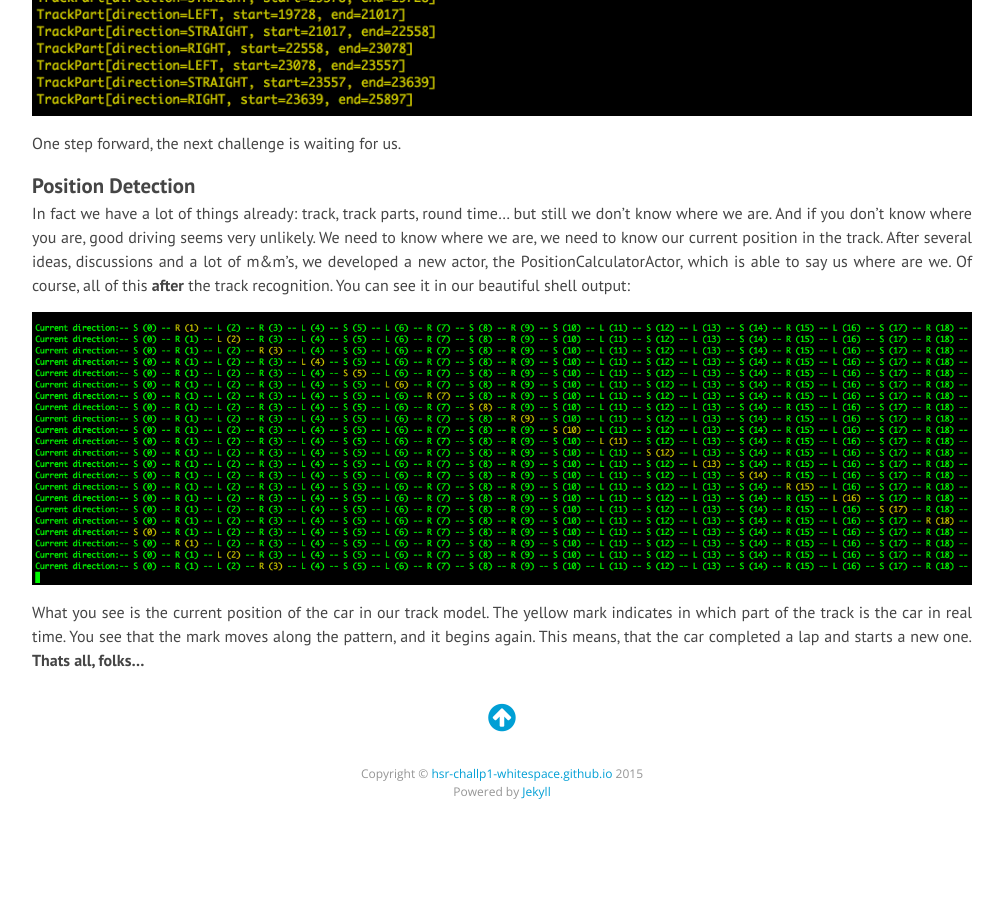
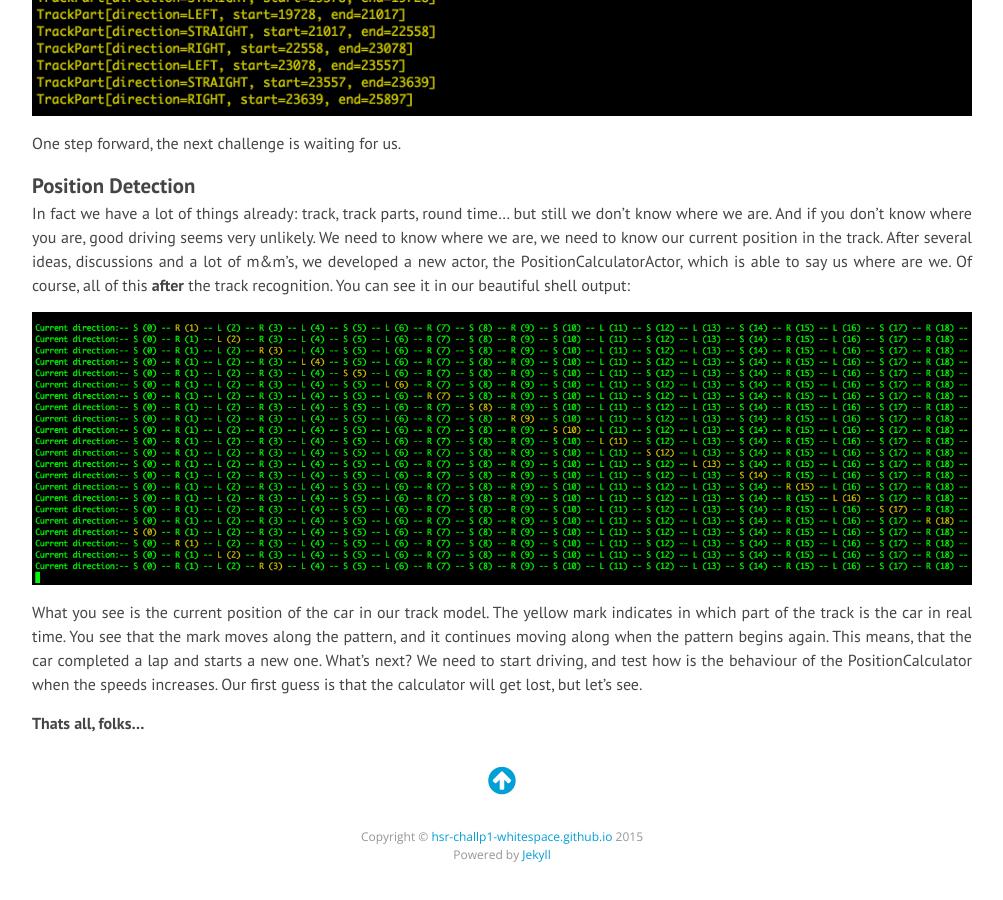
Before and after one commit to HSR-ChallP1-Whitespace/hsr-challp1-whitespace.github.io, a Jekyll site: the page built from _posts/2015-10-18-position.md, in a window 1280 px wide and 900 px high, scrolled down 695 px. Shown: the whole window, without its empty margins (138-1141 px from the left). Built offline with Jekyll 4.4.1, drawn with Linux system fonts in a browser that asks for light colours; nearby versions of some CDN libraries; Markdown is read by kramdown in place of the engine named in the settings; comment, search, counter and statistics services are not loaded; before the commit the page ends 1532 px from its top, so only the background shows below that.

Commit message:
post 2015.10.18 modified

```diff
--- a/_posts/2015-10-18-position.md
+++ b/_posts/2015-10-18-position.md
@@ -24,5 +24,8 @@ After several ideas, discussions and a lot of m&m's, we developed a new actor, t
 
 ![Position detection - Where are I?](/media/positionFound.png "Position detection - Where are I?")
 
-What you see is the current position of the car in our track model. The yellow mark indicates in which part of the track is the car in real time. You see that the mark moves along the pattern, and it begins again. This means, that the car completed a lap and starts a new one.
+What you see is the current position of the car in our track model. The yellow mark indicates in which part of the track is the car in real time. You see that the mark moves along the pattern, and it continues moving along when the pattern begins again. This means, that the car completed a lap and starts a new one.
+What's next? We need to start driving, and test how is the behaviour of the PositionCalculator when the speeds increases. Our first guess is that the calculator will get lost, but let's see.
+
+
 **Thats all, folks...**
```
